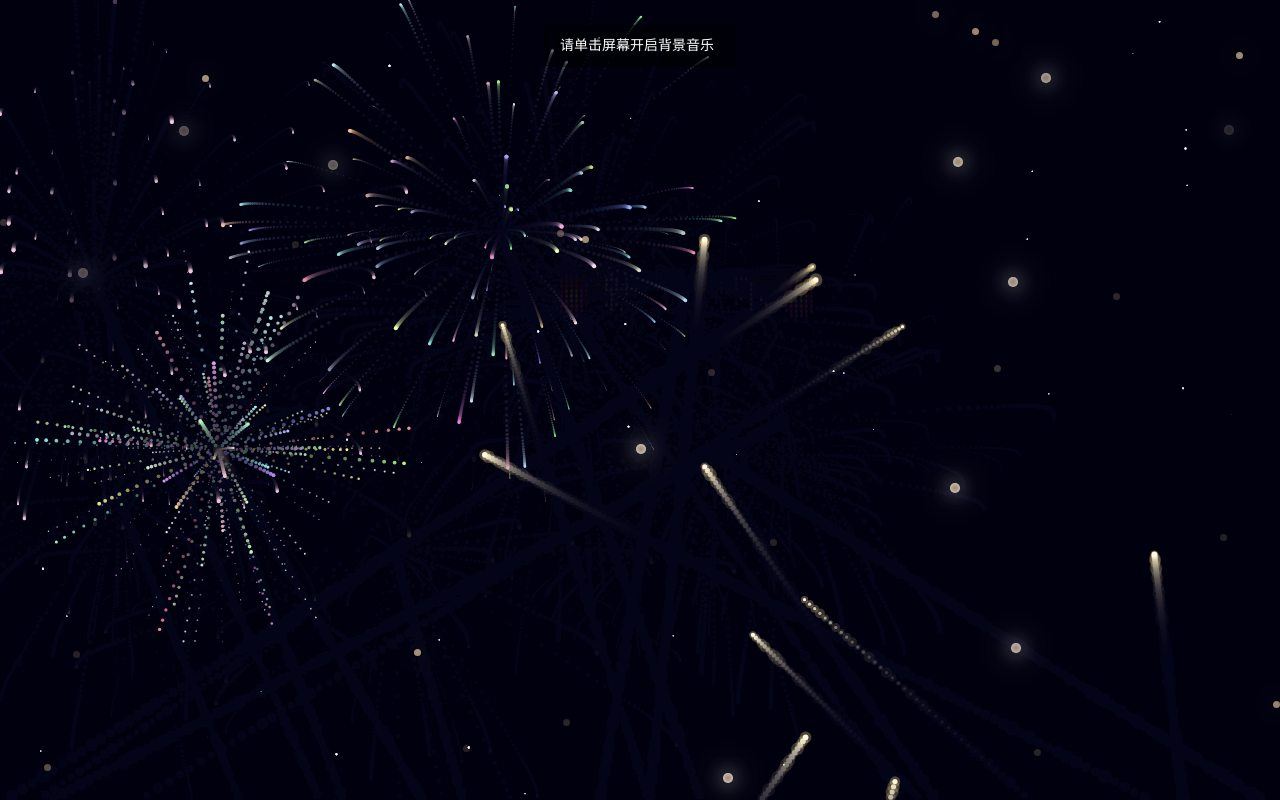
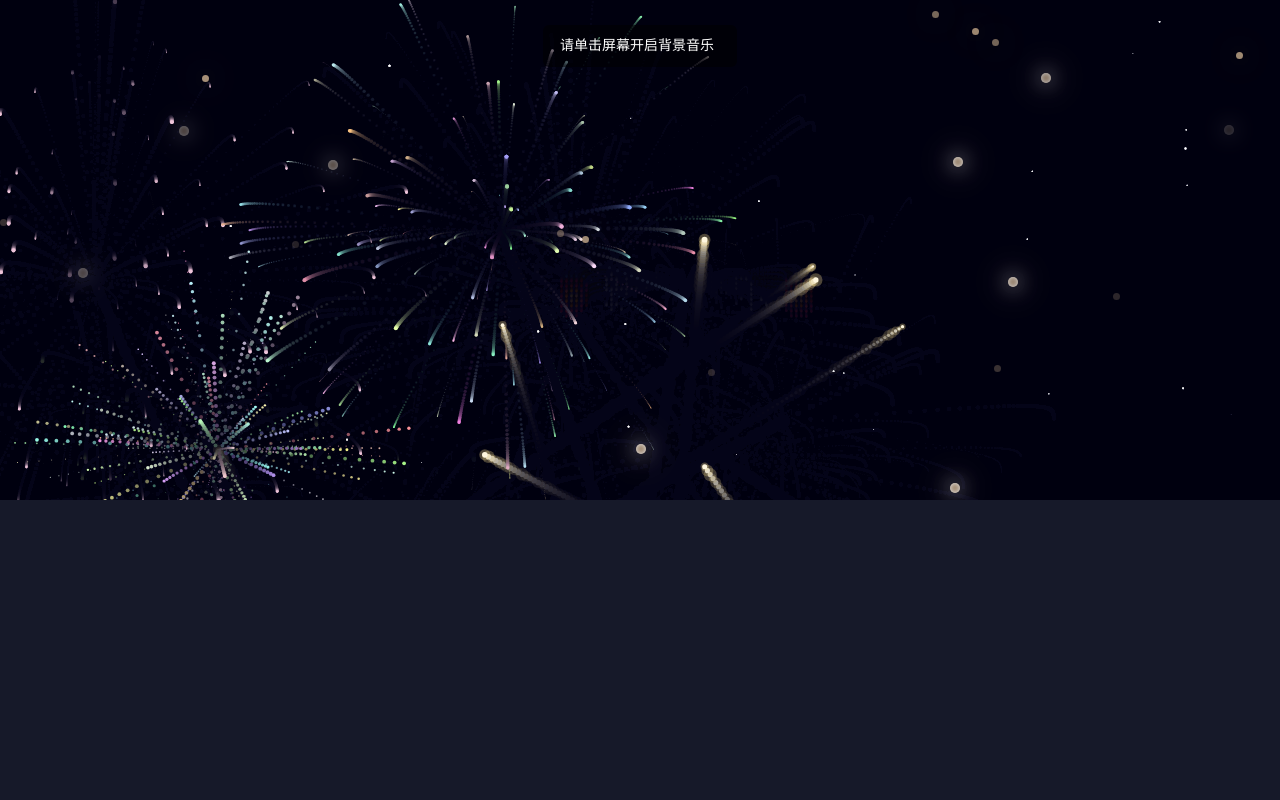
Before and after one commit to 1092292806/1092292806.github.io, a plain HTML site: page B-index.html in a window 1280 px wide. Drawn offline with Linux system fonts and the light colour scheme.

Commit message:
Update style.css

```diff
--- a/style.css
+++ b/style.css
@@ -1,7 +1,7 @@
 html,
 body {
     width: 100%;
-    height: 800px;
+    height: 500px;
     margin: 0;
     padding: 0;
     background-color: #161929;
```
